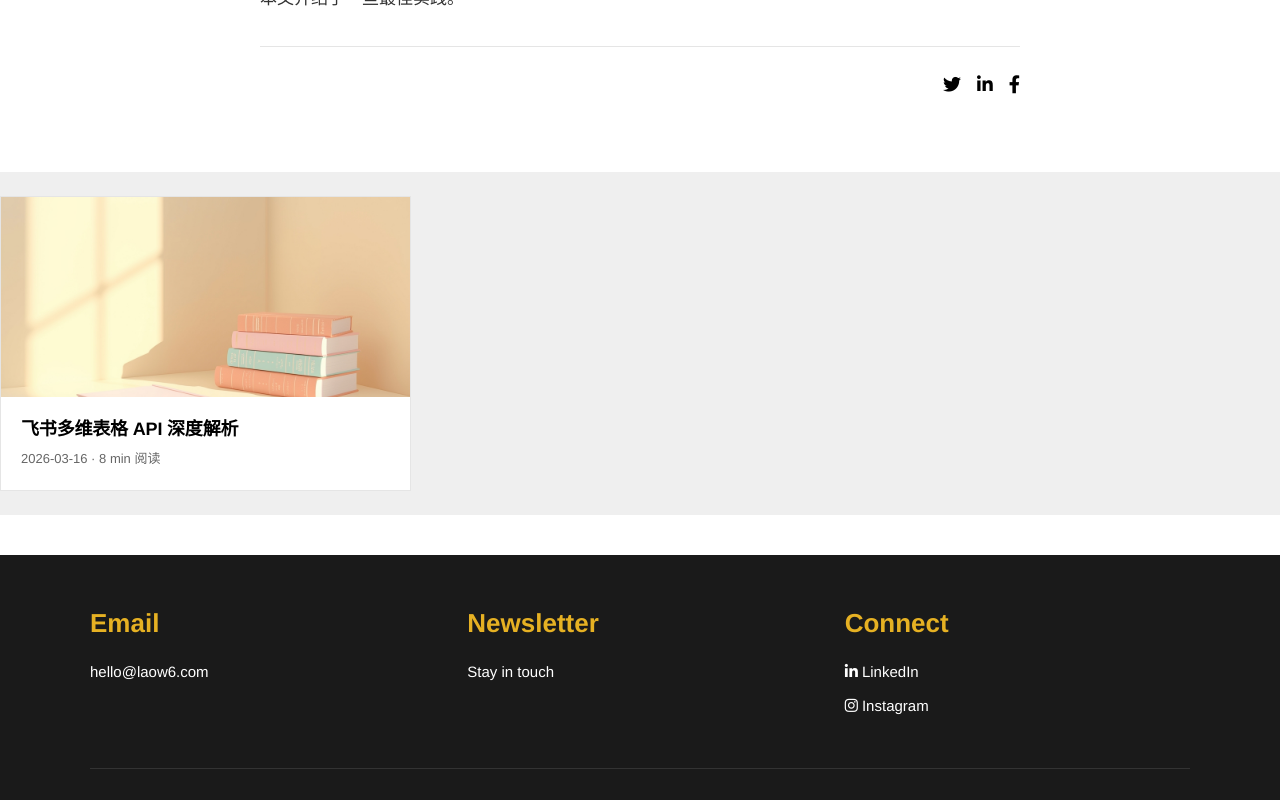
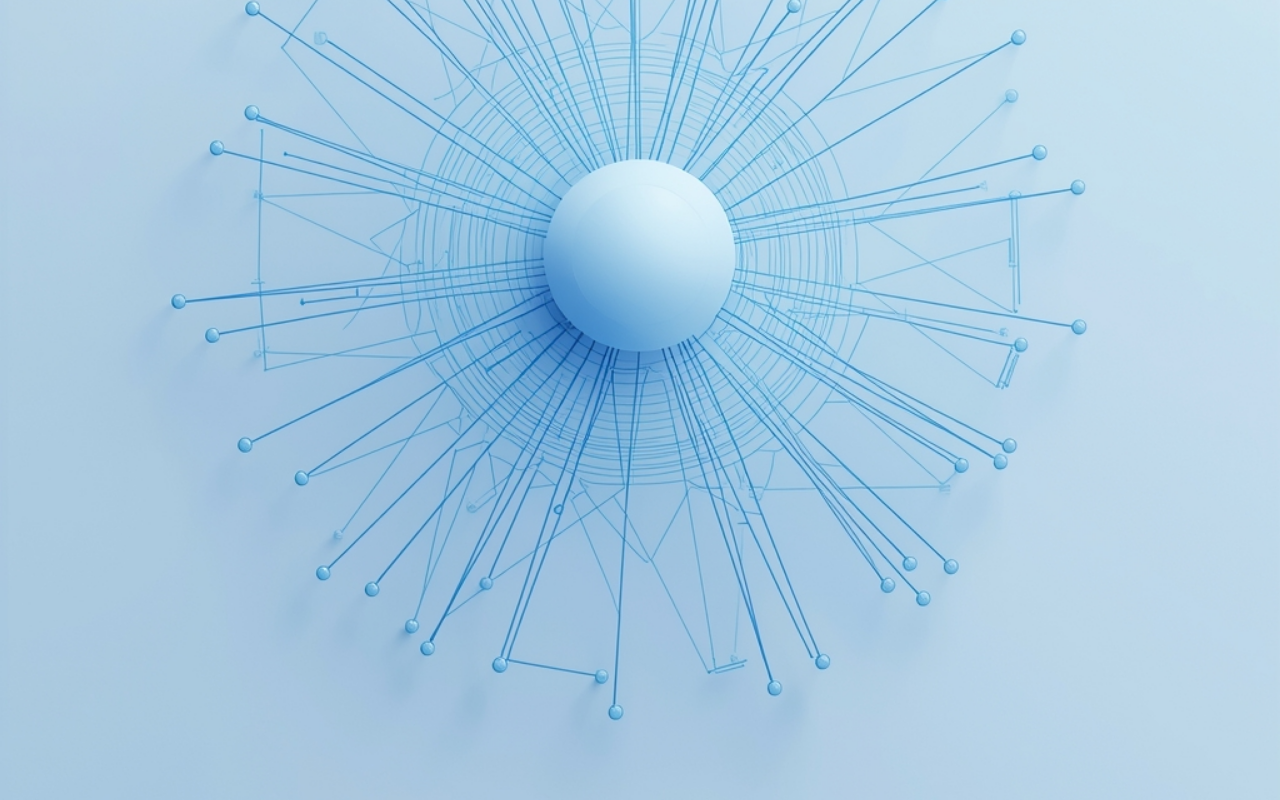
Before and after one commit to AlexSong-star/laow-blog, a Next.js app: page /news/ai-agent-workflow in a window 1280 px wide. Shown: the part 520-1320 px from the top of the page. Built offline with nearby package versions, Linux system fonts and the light colour scheme.

Commit message:
fix: remove news-article-page padding, image 1:1 ratio

```diff
--- a/src/app/news/[slug]/page.tsx
+++ b/src/app/news/[slug]/page.tsx
@@ -100,7 +100,7 @@ export default async function NewsDetailPage({ params }: Props) {
           src={heroImage}
           className="article-hero-image"
           alt={news.title}
-          style={{ borderRadius: 0 }}
+          style={{ borderRadius: 0, aspectRatio: '1/1', height: 'auto', width: '100%' }}
         />
 
         <div className="article-wrapper" style={{ padding: '0 24px' }}>
@@ -122,7 +122,7 @@ export default async function NewsDetailPage({ params }: Props) {
         </div>
       </article>
 
-      <section className="news-article-page" style={{ padding: '40px 0' }}>
+      <section className="news-article-page">
         <div className="container" style={{ maxWidth: '100%', padding: '0' }}>
           <div className="posts-grid" style={{ margin: 0, width: '100%' }}>
             <div className="col-12 col-md-6 col-lg-4 mb-4 blog-item">
```
